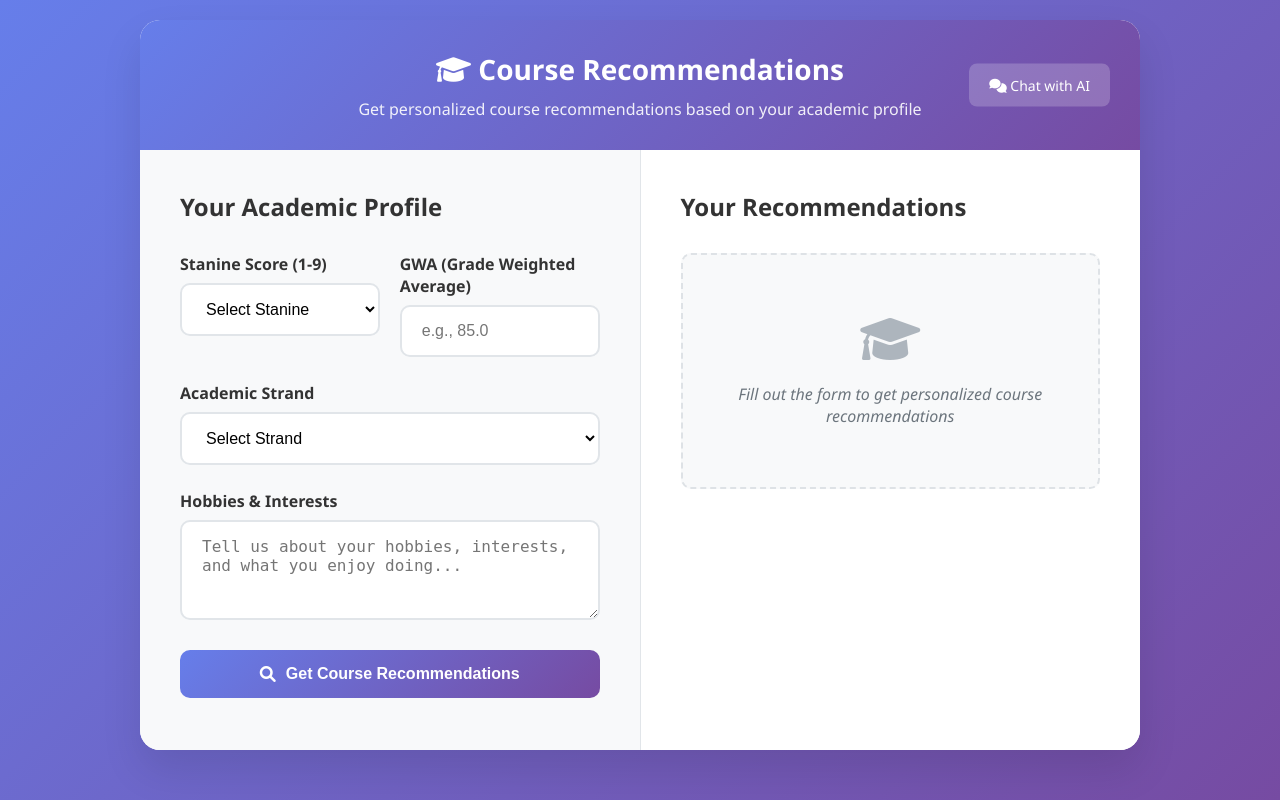
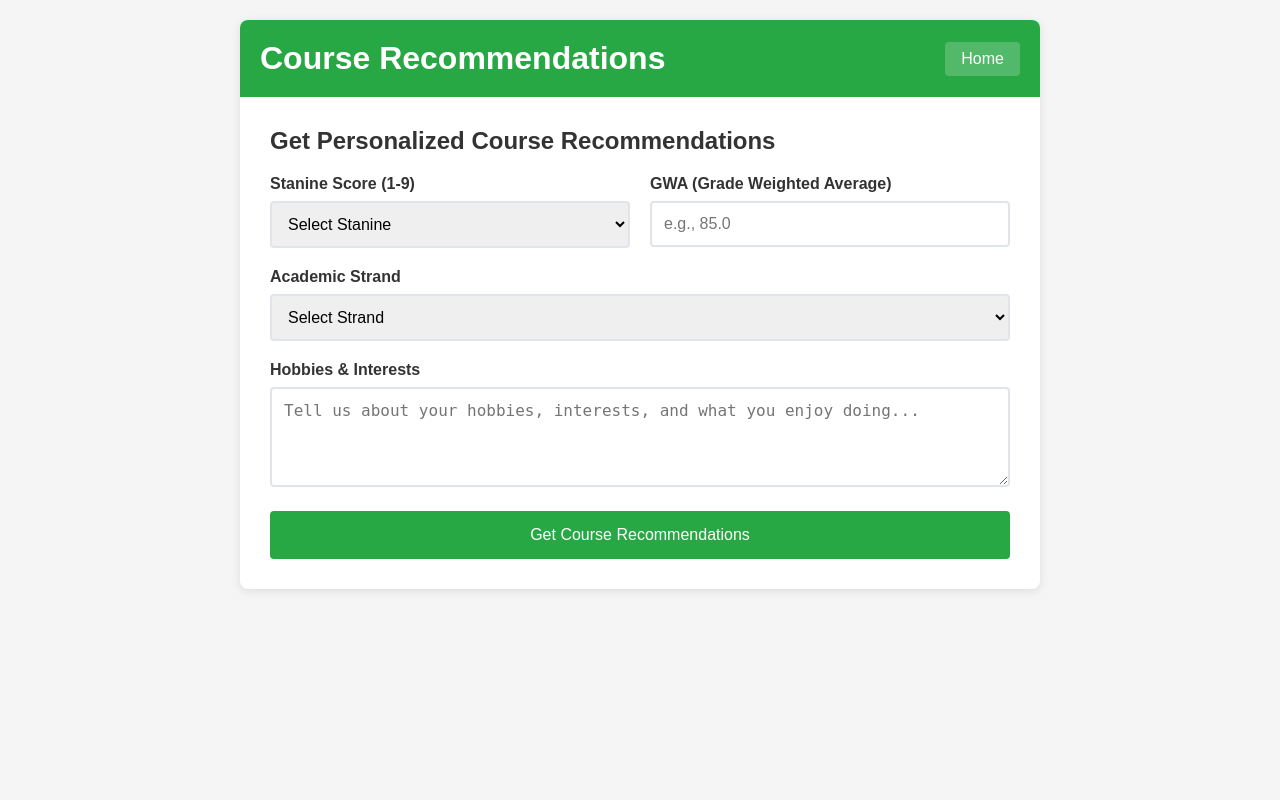
Before and after one commit to Obinario/Flaskbot, a Flask app: page /recommendations in a window 1280 px wide. Run offline with Flask 3, Linux system fonts and the light colour scheme.

Commit message:
Update recommendations.html

```diff
--- a/templates/recommendations.html
+++ b/templates/recommendations.html
@@ -4,112 +4,80 @@
     <meta charset="UTF-8">
     <meta name="viewport" content="width=device-width, initial-scale=1.0">
     <title>Course Recommendations</title>
-    <link href="https://cdnjs.cloudflare.com/ajax/libs/font-awesome/6.0.0/css/all.min.css" rel="stylesheet">
     <style>
-        * {
+        body {
+            font-family: Arial, sans-serif;
             margin: 0;
-            padding: 0;
-            box-sizing: border-box;
-        }
-
-        body {
-            font-family: 'Segoe UI', Tahoma, Geneva, Verdana, sans-serif;
-            background: linear-gradient(135deg, #667eea 0%, #764ba2 100%);
-            min-height: 100vh;
-            padding: 20px 0;
+            padding: 20px;
+            background-color: #f5f5f5;
         }
 
         .container {
-            max-width: 1000px;
+            max-width: 800px;
             margin: 0 auto;
             background: white;
-            border-radius: 20px;
-            box-shadow: 0 20px 40px rgba(0,0,0,0.1);
-            overflow: hidden;
+            border-radius: 8px;
+            box-shadow: 0 2px 10px rgba(0,0,0,0.1);
         }
 
         .header {
-            background: linear-gradient(135deg, #667eea 0%, #764ba2 100%);
+            background: #28a745;
             color: white;
-            padding: 30px;
-            text-align: center;
-            position: relative;
+            padding: 20px;
+            border-radius: 8px 8px 0 0;
+            display: flex;
+            justify-content: space-between;
+            align-items: center;
         }
 
         .header h1 {
-            font-size: 28px;
-            margin-bottom: 10px;
+            margin: 0;
         }
 
-        .header p {
-            font-size: 16px;
-            opacity: 0.9;
+        .home-link {
+            color: white;
+            text-decoration: none;
+            padding: 8px 16px;
+            background: rgba(255,255,255,0.2);
+            border-radius: 4px;
         }
 
-        .nav-button {
-            position: absolute;
-            right: 30px;
-            top: 50%;
-            transform: translateY(-50%);
-            background: rgba(255,255,255,0.2);
-            color: white;
-            border: none;
-            padding: 12px 20px;
-            border-radius: 8px;
-            cursor: pointer;
-            text-decoration: none;
-            font-size: 14px;
-            transition: background 0.3s;
-        }
-
-        .nav-button:hover {
+        .home-link:hover {
             background: rgba(255,255,255,0.3);
         }
 
-        .content {
-            display: flex;
-            min-height: 600px;
-        }
-
         .form-section {
-            flex: 1;
-            padding: 40px;
-            background: #f8f9fa;
-            border-right: 1px solid #e1e5e9;
+            padding: 30px;
         }
 
         .form-section h2 {
+            margin: 0 0 20px 0;
             color: #333;
-            margin-bottom: 30px;
-            font-size: 24px;
         }
 
         .form-group {
-            margin-bottom: 25px;
+            margin-bottom: 20px;
         }
 
         .form-label {
             display: block;
             margin-bottom: 8px;
-            font-weight: 600;
+            font-weight: bold;
             color: #333;
-            font-size: 16px;
         }
 
         .form-input, .form-select, .form-textarea {
             width: 100%;
-            padding: 15px 20px;
+            padding: 12px;
             border: 2px solid #e1e5e9;
-            border-radius: 10px;
+            border-radius: 4px;
             font-size: 16px;
-            transition: all 0.3s;
-            background: white;
+            box-sizing: border-box;
         }
 
         .form-input:focus, .form-select:focus, .form-textarea:focus {
             outline: none;
-            border-color: #667eea;
-            box-shadow: 0 0 0 3px rgba(102, 126, 234, 0.1);
+            border-color: #28a745;
         }
 
         .form-textarea {
@@ -127,173 +95,71 @@
         }
 
         .submit-button {
-            background: linear-gradient(135deg, #667eea 0%, #764ba2 100%);
+            background: #28a745;
             color: white;
             border: none;
             padding: 15px 30px;
-            border-radius: 10px;
+            border-radius: 4px;
             font-size: 16px;
-            font-weight: 600;
             cursor: pointer;
             width: 100%;
-            transition: transform 0.2s;
-            display: flex;
-            align-items: center;
-            justify-content: center;
-            gap: 10px;
         }
 
         .submit-button:hover {
-            transform: translateY(-2px);
+            background: #218838;
         }
 
         .submit-button:disabled {
             opacity: 0.6;
             cursor: not-allowed;
-            transform: none;
         }
 
-        .results-section {
-            flex: 1;
-            padding: 40px;
-            background: white;
-            overflow-y: auto;
-            max-height: 600px;
+        .recommendations-section {
+            padding: 30px;
+            border-top: 1px solid #e1e5e9;
+            display: none;
         }
 
-        .results-section h2 {
-            color: #333;
-            margin-bottom: 30px;
-            font-size: 24px;
+        .recommendations-section.active {
+            display: block;
         }
 
-        .no-results {
-            text-align: center;
-            color: #6c757d;
-            font-style: italic;
-            padding: 60px 20px;
-            background: #f8f9fa;
-            border-radius: 10px;
-            border: 2px dashed #dee2e6;
-        }
-
-        .no-results i {
-            font-size: 48px;
-            margin-bottom: 20px;
-            color: #adb5bd;
+        .recommendations-section h2 {
+            margin: 0 0 20px 0;
+            color: #333;
         }
 
         .recommendation-card {
-            background: white;
+            background: #f8f9fa;
             border: 1px solid #e1e5e9;
-            border-radius: 15px;
-            padding: 25px;
-            margin-bottom: 20px;
-            box-shadow: 0 4px 6px rgba(0,0,0,0.1);
-            transition: all 0.3s;
-            position: relative;
-            overflow: hidden;
-        }
-
-        .recommendation-card::before {
-            content: '';
-            position: absolute;
-            top: 0;
-            left: 0;
-            width: 4px;
-            height: 100%;
-            background: linear-gradient(135deg, #667eea 0%, #764ba2 100%);
-        }
-
-        .recommendation-card:hover {
-            transform: translateY(-3px);
-            box-shadow: 0 8px 15px rgba(0,0,0,0.15);
+            border-radius: 4px;
+            padding: 20px;
+            margin-bottom: 15px;
         }
 
         .recommendation-title {
-            font-size: 20px;
-            font-weight: 700;
+            font-size: 18px;
+            font-weight: bold;
             color: #333;
-            margin-bottom: 15px;
-            display: flex;
-            align-items: center;
-            gap: 10px;
-        }
-
-        .recommendation-number {
-            background: linear-gradient(135deg, #667eea 0%, #764ba2 100%);
-            color: white;
-            width: 30px;
-            height: 30px;
-            border-radius: 50%;
-            display: flex;
-            align-items: center;
-            justify-content: center;
-            font-size: 14px;
-            font-weight: 600;
+            margin-bottom: 10px;
         }
 
         .recommendation-description {
             color: #666;
-            line-height: 1.6;
-            font-size: 16px;
+            line-height: 1.5;
         }
 
-        .loading {
+        .no-recommendations {
             text-align: center;
-            padding: 40px;
-            color: #667eea;
-        }
-
-        .loading i {
-            font-size: 24px;
-            animation: spin 1s linear infinite;
-        }
-
-        @keyframes spin {
-            from { transform: rotate(0deg); }
-            to { transform: rotate(360deg); }
-        }
-
-        .error-message {
-            background: #f8d7da;
-            color: #721c24;
-            border: 1px solid #f5c6cb;
-            border-radius: 10px;
-            padding: 15px 20px;
-            margin: 20px 0;
-            text-align: center;
+            color: #6c757d;
+            font-style: italic;
+            padding: 40px 20px;
         }
 
         @media (max-width: 768px) {
-            .content {
-                flex-direction: column;
-            }
-
-            .form-section {
-                border-right: none;
-                border-bottom: 1px solid #e1e5e9;
-            }
-
             .form-row {
                 flex-direction: column;
                 gap: 0;
-            }
-
-            .nav-button {
-                position: static;
-                transform: none;
-                margin-top: 15px;
-                display: inline-block;
-            }
-
-            .header h1 {
-                font-size: 24px;
-            }
-
-            .container {
-                margin: 10px;
-                border-radius: 15px;
             }
         }
     </style>
@@ -301,16 +167,12 @@
 <body>
     <div class="container">
         <div class="header">
-            <h1><i class="fas fa-graduation-cap"></i> Course Recommendations</h1>
-            <p>Get personalized course recommendations based on your academic profile</p>
-            <a href="/chatbot" class="nav-button">
-                <i class="fas fa-comments"></i> Chat with AI
-            </a>
+            <h1>Course Recommendations</h1>
+            <a href="/" class="home-link">Home</a>
         </div>
 
-        <div class="content">
         <div class="form-section">
-                <h2>Your Academic Profile</h2>
+            <h2>Get Personalized Course Recommendations</h2>
             <form id="courseForm">
                 <div class="form-row">
                     <div class="form-group">
@@ -354,28 +216,24 @@
                 </div>
 
                 <button type="submit" class="submit-button">
-                        <i class="fas fa-search"></i> Get Course Recommendations
+                    Get Course Recommendations
                 </button>
             </form>
         </div>
 
-            <div class="results-section">
-                <h2>Your Recommendations</h2>
-                <div id="resultsContainer">
-                    <div class="no-results">
-                        <i class="fas fa-graduation-cap"></i>
-                        <p>Fill out the form to get personalized course recommendations</p>
-                    </div>
-                </div>
+        <div class="recommendations-section" id="recommendationsSection">
+            <h2>Your Course Recommendations</h2>
+            <div id="recommendationsList">
+                <!-- Recommendations will be displayed here -->
             </div>
         </div>
     </div>
 
     <script>
         const courseForm = document.getElementById('courseForm');
-        const resultsContainer = document.getElementById('resultsContainer');
+        const recommendationsSection = document.getElementById('recommendationsSection');
+        const recommendationsList = document.getElementById('recommendationsList');
 
-        // Course recommendation functionality
         async function getCourseRecommendations() {
             const stanine = document.getElementById('stanine').value;
             const gwa = document.getElementById('gwa').value;
@@ -387,19 +245,10 @@
                 return;
             }
 
-            // Show loading state
             const submitButton = courseForm.querySelector('button[type="submit"]');
-            const originalText = submitButton.innerHTML;
-            submitButton.innerHTML = '<i class="fas fa-spinner fa-spin"></i> Getting Recommendations...';
+            const originalText = submitButton.textContent;
+            submitButton.textContent = 'Getting Recommendations...';
             submitButton.disabled = true;
-
-            // Show loading in results
-            resultsContainer.innerHTML = `
-                <div class="loading">
-                    <i class="fas fa-spinner fa-spin"></i>
-                    <p>Analyzing your profile and finding the best course recommendations...</p>
-                </div>
-            `;
 
             try {
                 const response = await fetch('/course_recommendations', {
@@ -419,64 +268,50 @@
 
                 if (data.status === 'success') {
                     displayRecommendations(data.recommendations);
+                    recommendationsSection.classList.add('active');
                 } else {
-                    resultsContainer.innerHTML = `
-                        <div class="error-message">
-                            <i class="fas fa-exclamation-triangle"></i>
-                            Error: ${data.error}
-                        </div>
-                    `;
+                    alert('Error: ' + data.error);
                 }
             } catch (error) {
-                resultsContainer.innerHTML = `
-                    <div class="error-message">
-                        <i class="fas fa-exclamation-triangle"></i>
-                        Error getting recommendations. Please try again.
-                    </div>
-                `;
+                alert('Error getting recommendations. Please try again.');
                 console.error('Error:', error);
             } finally {
-                // Reset button state
-                submitButton.innerHTML = originalText;
+                submitButton.textContent = originalText;
                 submitButton.disabled = false;
             }
         }
 
-        // Display course recommendations
         function displayRecommendations(recommendations) {
+            recommendationsList.innerHTML = '';
+
             if (!recommendations || recommendations.length === 0) {
-                resultsContainer.innerHTML = `
-                    <div class="no-results">
-                        <i class="fas fa-search"></i>
-                        <p>No recommendations available. Please try again with different information.</p>
-                    </div>
-                `;
+                recommendationsList.innerHTML = '<div class="no-recommendations">No recommendations available. Please try again with different information.</div>';
                 return;
             }
 
-            // Handle different response formats
             let recommendationsArray = recommendations;
             if (typeof recommendations === 'string') {
                 recommendationsArray = [recommendations];
             }
 
-            let html = '';
             recommendationsArray.forEach((rec, index) => {
-                html += `
-                    <div class="recommendation-card">
-                        <div class="recommendation-title">
-                            <div class="recommendation-number">${index + 1}</div>
-                            Course Recommendation ${index + 1}
-                        </div>
-                        <div class="recommendation-description">${rec}</div>
-                    </div>
-                `;
+                const card = document.createElement('div');
+                card.className = 'recommendation-card';
+
+                const title = document.createElement('div');
+                title.className = 'recommendation-title';
+                title.textContent = `Recommendation ${index + 1}`;
+
+                const description = document.createElement('div');
+                description.className = 'recommendation-description';
+                description.textContent = rec;
+
+                card.appendChild(title);
+                card.appendChild(description);
+                recommendationsList.appendChild(card);
             });
-
-            resultsContainer.innerHTML = html;
         }
 
-        // Event listener
         courseForm.addEventListener('submit', function(e) {
             e.preventDefault();
             getCourseRecommendations();
```
Lines whose indentation alone changed are shown as unchanged.
